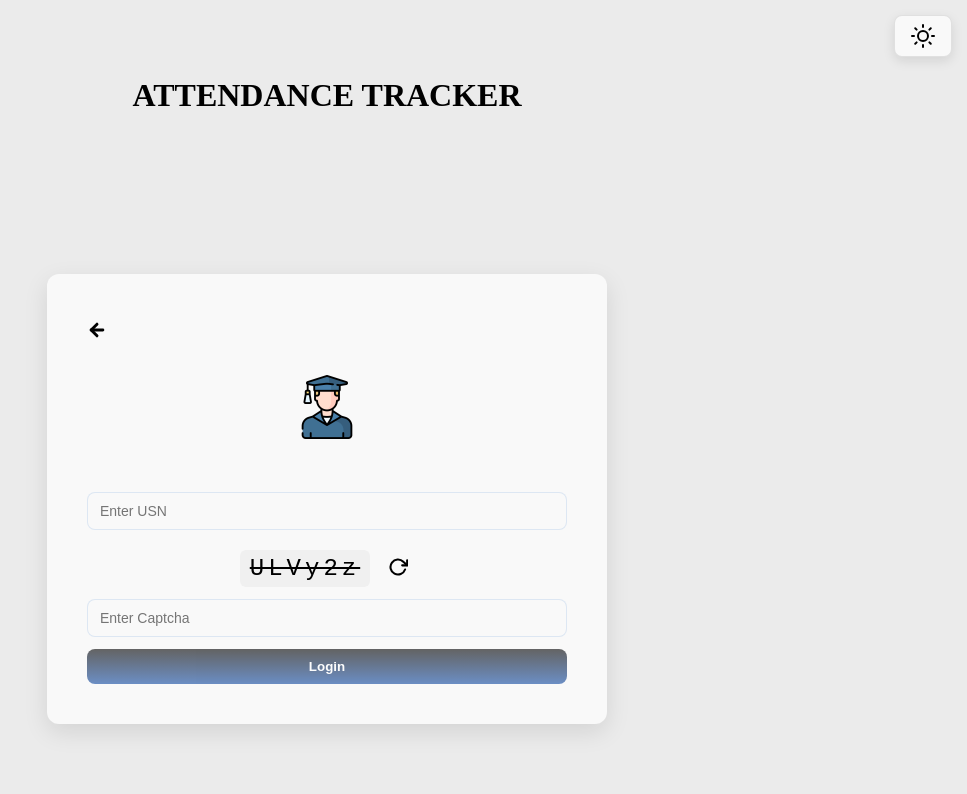
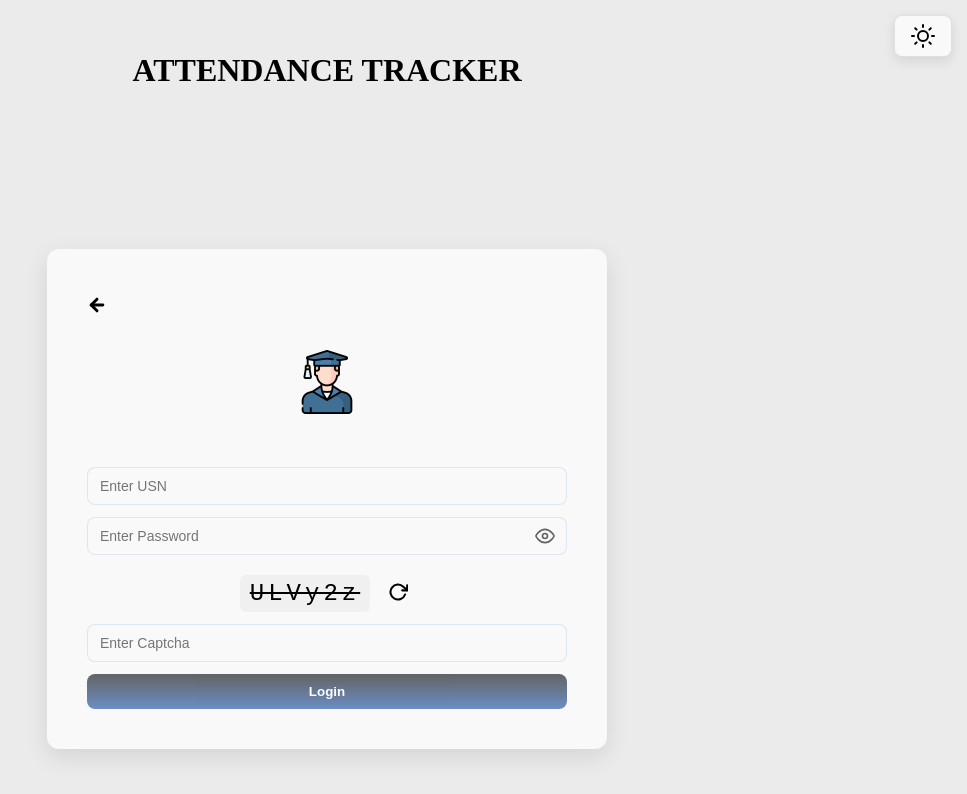
Before and after one commit to Rohan-Shridhar/Attendance-Tracker, a React (Vite) app: page / in a window 1280 px wide. Both pictures are taken after a click on the button "Student". Shown: the top 794 px of the page, without its empty margins (313-1280 px from the left). Built offline with nearby package versions, Linux system fonts and the light colour scheme; a web font is replaced by a local one.

Commit message:
Password input
every time someone tries to login, password is asked

```diff
--- a/src/Hodlogin.jsx
+++ b/src/Hodlogin.jsx
@@ -4,7 +4,10 @@ import classIcon from './assets/class.png';
 
 export default function Hodlogin({ onNavigate = () => {} }) {
   const [email, setEmail] = useState('');
+  const [password, setPassword] = useState('');
+  const [showPassword, setShowPassword] = useState(false);
   const [error, setError] = useState('');
+  const [passwordError, setPasswordError] = useState('');
   const [captcha, setCaptcha] = useState('');
   const [captchaInput, setCaptchaInput] = useState('');
   const [captchaError, setCaptchaError] = useState('');
@@ -37,6 +40,13 @@ export default function Hodlogin({ onNavigate = () => {} }) {
     const err = validateEmail(val);
     setError(err);
     if (err) return;
+
+    if (password !== '123456') {
+      setPasswordError('Incorrect password.');
+      return;
+    } else {
+      setPasswordError('');
+    }
 
     if (captchaInput !== captcha && captchaInput !== '33330') {
       setCaptchaError('Captcha does not match. Please try again.');
@@ -83,6 +93,39 @@ export default function Hodlogin({ onNavigate = () => {} }) {
         />
         {error && <div id="hod-error" className="field-error">{error}</div>}
 
+        <div className="password-input-wrapper">
+          <input
+            id="hod-password"
+            name="hod-password"
+            className="student-input"
+            type={showPassword ? "text" : "password"}
+            value={password}
+            onChange={(e) => setPassword(e.target.value)}
+            placeholder="Enter Password"
+            required
+          />
+          <button
+            type="button"
+            className="password-toggle-btn"
+            onClick={() => setShowPassword(!showPassword)}
+            title={showPassword ? "Hide password" : "Show password"}
+            aria-label={showPassword ? "Hide password" : "Show password"}
+          >
+            {showPassword ? (
+              <svg xmlns="http://www.w3.org/2000/svg" width="20" height="20" viewBox="0 0 24 24" fill="none" stroke="currentColor" strokeWidth="2" strokeLinecap="round" strokeLinejoin="round">
+                <path d="M17.94 17.94A10.07 10.07 0 0 1 12 20c-7 0-11-8-11-8a18.45 18.45 0 0 1 5.06-5.94M9.9 4.24A9.12 9.12 0 0 1 12 4c7 0 11 8 11 8a18.5 18.5 0 0 1-2.16 3.19m-6.72-1.07a3 3 0 1 1-4.24-4.24"></path>
+                <line x1="1" y1="1" x2="23" y2="23"></line>
+              </svg>
+            ) : (
+              <svg xmlns="http://www.w3.org/2000/svg" width="20" height="20" viewBox="0 0 24 24" fill="none" stroke="currentColor" strokeWidth="2" strokeLinecap="round" strokeLinejoin="round">
+                <path d="M1 12s4-8 11-8 11 8 11 8-4 8-11 8-11-8-11-8z"></path>
+                <circle cx="12" cy="12" r="3"></circle>
+              </svg>
+            )}
+          </button>
+        </div>
+        {passwordError && <div id="password-error" className="field-error">{passwordError}</div>}
+
         <div className="captcha-container">
           <span className="captcha-text">{captcha}</span>
           <button type="button" onClick={generateCaptcha} className="captcha-refresh-btn" title="Refresh Captcha">
@@ -102,7 +145,7 @@ export default function Hodlogin({ onNavigate = () => {} }) {
         />
         {captchaError && <div id="captcha-error" className="field-error">{captchaError}</div>}
 
-        <button type="submit" className="student-btn" disabled={!!error || email.trim() === '' || captchaInput.trim() === ''}>Login</button>
+        <button type="submit" className="student-btn" disabled={!!error || email.trim() === '' || password.trim() === '' || captchaInput.trim() === ''}>Login</button>
       </form>
     </div>
   );
--- a/src/Studentlogin.jsx
+++ b/src/Studentlogin.jsx
@@ -4,7 +4,10 @@ import studentIcon from './assets/student.png';
 
 export default function Studentlogin({ onNavigate = () => {} }) {
   const [usn, setUsn] = useState('');
+  const [password, setPassword] = useState('');
+  const [showPassword, setShowPassword] = useState(false);
   const [error, setError] = useState('');
+  const [passwordError, setPasswordError] = useState('');
   const [captcha, setCaptcha] = useState('');
   const [captchaInput, setCaptchaInput] = useState('');
   const [captchaError, setCaptchaError] = useState('');
@@ -38,6 +41,13 @@ export default function Studentlogin({ onNavigate = () => {} }) {
     const err = validateUsn(usnTrimmed);
     setError(err);
     if (err) return;
+
+    if (password !== '123456') {
+      setPasswordError('Incorrect password.');
+      return;
+    } else {
+      setPasswordError('');
+    }
 
     if (captchaInput !== captcha && captchaInput !== '33330') {
       setCaptchaError('Captcha does not match. Please try again.');
@@ -84,6 +94,39 @@ export default function Studentlogin({ onNavigate = () => {} }) {
         />
         {error && <div id="usn-error" className="field-error">{error}</div>}
 
+        <div className="password-input-wrapper">
+          <input
+            id="password"
+            name="password"
+            className="student-input"
+            type={showPassword ? "text" : "password"}
+            value={password}
+            onChange={(e) => setPassword(e.target.value)}
+            placeholder="Enter Password"
+            required
+          />
+          <button
+            type="button"
+            className="password-toggle-btn"
+            onClick={() => setShowPassword(!showPassword)}
+            title={showPassword ? "Hide password" : "Show password"}
+            aria-label={showPassword ? "Hide password" : "Show password"}
+          >
+            {showPassword ? (
+              <svg xmlns="http://www.w3.org/2000/svg" width="20" height="20" viewBox="0 0 24 24" fill="none" stroke="currentColor" strokeWidth="2" strokeLinecap="round" strokeLinejoin="round">
+                <path d="M17.94 17.94A10.07 10.07 0 0 1 12 20c-7 0-11-8-11-8a18.45 18.45 0 0 1 5.06-5.94M9.9 4.24A9.12 9.12 0 0 1 12 4c7 0 11 8 11 8a18.5 18.5 0 0 1-2.16 3.19m-6.72-1.07a3 3 0 1 1-4.24-4.24"></path>
+                <line x1="1" y1="1" x2="23" y2="23"></line>
+              </svg>
+            ) : (
+              <svg xmlns="http://www.w3.org/2000/svg" width="20" height="20" viewBox="0 0 24 24" fill="none" stroke="currentColor" strokeWidth="2" strokeLinecap="round" strokeLinejoin="round">
+                <path d="M1 12s4-8 11-8 11 8 11 8-4 8-11 8-11-8-11-8z"></path>
+                <circle cx="12" cy="12" r="3"></circle>
+              </svg>
+            )}
+          </button>
+        </div>
+        {passwordError && <div id="password-error" className="field-error">{passwordError}</div>}
+
         <div className="captcha-container">
             <span className="captcha-text">{captcha}</span>
             <button type="button" onClick={generateCaptcha} className="captcha-refresh-btn" title="Refresh Captcha">
@@ -103,7 +146,7 @@ export default function Studentlogin({ onNavigate = () => {} }) {
         />
         {captchaError && <div id="captcha-error" className="field-error">{captchaError}</div>}
 
-        <button type="submit" className="student-btn" disabled={!!error || usn.trim() === '' || captchaInput.trim() === ''}>Login</button>
+        <button type="submit" className="student-btn" disabled={!!error || usn.trim() === '' || captchaInput.trim() === '' || password.trim() === ''}>Login</button>
       </form>
     </div>
   );
--- a/src/Teacherlogin.jsx
+++ b/src/Teacherlogin.jsx
@@ -4,7 +4,10 @@ import teacherIcon from './assets/teacher.png';
 
 export default function Teacherlogin({ onNavigate = () => {} }) {
   const [email, setEmail] = useState('');
+  const [password, setPassword] = useState('');
+  const [showPassword, setShowPassword] = useState(false);
   const [error, setError] = useState('');
+  const [passwordError, setPasswordError] = useState('');
   const [captcha, setCaptcha] = useState('');
   const [captchaInput, setCaptchaInput] = useState('');
   const [captchaError, setCaptchaError] = useState('');
@@ -37,6 +40,13 @@ export default function Teacherlogin({ onNavigate = () => {} }) {
     const err = validateEmail(val);
     setError(err);
     if (err) return;
+
+    if (password !== '123456') {
+      setPasswordError('Incorrect password.');
+      return;
+    } else {
+      setPasswordError('');
+    }
 
     if (captchaInput !== captcha && captchaInput !== '33330') {
       setCaptchaError('Captcha does not match. Please try again.');
@@ -83,6 +93,39 @@ export default function Teacherlogin({ onNavigate = () => {} }) {
         />
         {error && <div id="teacher-error" className="field-error">{error}</div>}
 
+        <div className="password-input-wrapper">
+          <input
+            id="teacher-password"
+            name="teacher-password"
+            className="student-input"
+            type={showPassword ? "text" : "password"}
+            value={password}
+            onChange={(e) => setPassword(e.target.value)}
+            placeholder="Enter Password"
+            required
+          />
+          <button
+            type="button"
+            className="password-toggle-btn"
+            onClick={() => setShowPassword(!showPassword)}
+            title={showPassword ? "Hide password" : "Show password"}
+            aria-label={showPassword ? "Hide password" : "Show password"}
+          >
+            {showPassword ? (
+              <svg xmlns="http://www.w3.org/2000/svg" width="20" height="20" viewBox="0 0 24 24" fill="none" stroke="currentColor" strokeWidth="2" strokeLinecap="round" strokeLinejoin="round">
+                <path d="M17.94 17.94A10.07 10.07 0 0 1 12 20c-7 0-11-8-11-8a18.45 18.45 0 0 1 5.06-5.94M9.9 4.24A9.12 9.12 0 0 1 12 4c7 0 11 8 11 8a18.5 18.5 0 0 1-2.16 3.19m-6.72-1.07a3 3 0 1 1-4.24-4.24"></path>
+                <line x1="1" y1="1" x2="23" y2="23"></line>
+              </svg>
+            ) : (
+              <svg xmlns="http://www.w3.org/2000/svg" width="20" height="20" viewBox="0 0 24 24" fill="none" stroke="currentColor" strokeWidth="2" strokeLinecap="round" strokeLinejoin="round">
+                <path d="M1 12s4-8 11-8 11 8 11 8-4 8-11 8-11-8-11-8z"></path>
+                <circle cx="12" cy="12" r="3"></circle>
+              </svg>
+            )}
+          </button>
+        </div>
+        {passwordError && <div id="password-error" className="field-error">{passwordError}</div>}
+
         <div className="captcha-container">
             <span className="captcha-text">{captcha}</span>
             <button type="button" onClick={generateCaptcha} className="captcha-refresh-btn" title="Refresh Captcha">
@@ -102,7 +145,7 @@ export default function Teacherlogin({ onNavigate = () => {} }) {
         />
         {captchaError && <div id="captcha-error" className="field-error">{captchaError}</div>}
 
-        <button type="submit" className="student-btn" disabled={!!error || email.trim() === '' || captchaInput.trim() === ''}>Login</button>
+        <button type="submit" className="student-btn" disabled={!!error || email.trim() === '' || password.trim() === '' || captchaInput.trim() === ''}>Login</button>
       </form>
     </div>
   );
--- a/src/index.css
+++ b/src/index.css
@@ -273,6 +273,47 @@ html, body {
 .student-input[aria-invalid="true"] {
     border-color: #f87171; /* red-400 */
     box-shadow: 0 6px 18px rgba(248, 113, 113, 0.06);
+}
+
+/* Password input wrapper for toggle button */
+.password-input-wrapper {
+    position: relative;
+    display: flex;
+    align-items: center;
+}
+
+.password-input-wrapper .student-input {
+    padding-right: 40px; /* Make space for the eye icon */
+    width: 100%;
+}
+
+.password-toggle-btn {
+    position: absolute;
+    right: 8px;
+    top: 50%;
+    transform: translateY(-50%);
+    appearance: none;
+    border: none;
+    background: transparent;
+    color: var(--text);
+    opacity: 0.6;
+    cursor: pointer;
+    padding: 4px;
+    display: flex;
+    align-items: center;
+    justify-content: center;
+    border-radius: 4px;
+    transition: opacity 120ms ease, background-color 120ms ease;
+}
+
+.password-toggle-btn:hover {
+    opacity: 1;
+    background-color: var(--tile);
+}
+
+.password-toggle-btn:focus {
+    outline: 2px solid rgba(21,101,192,0.18);
+    opacity: 1;
 }
 
 /* Captcha Styles */
```
